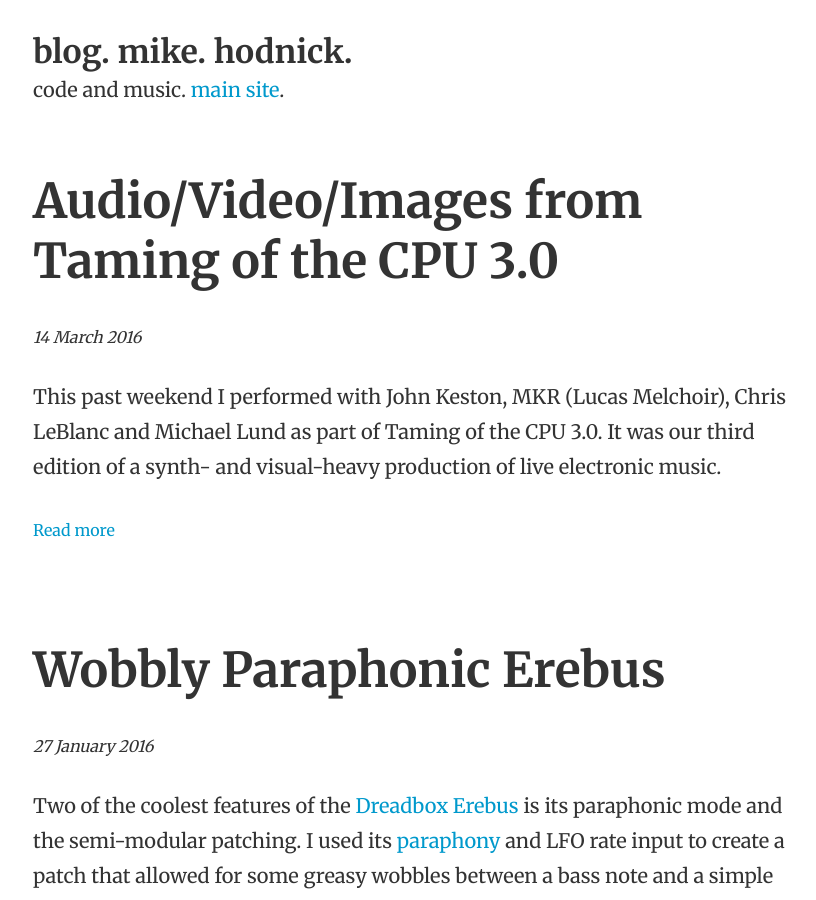
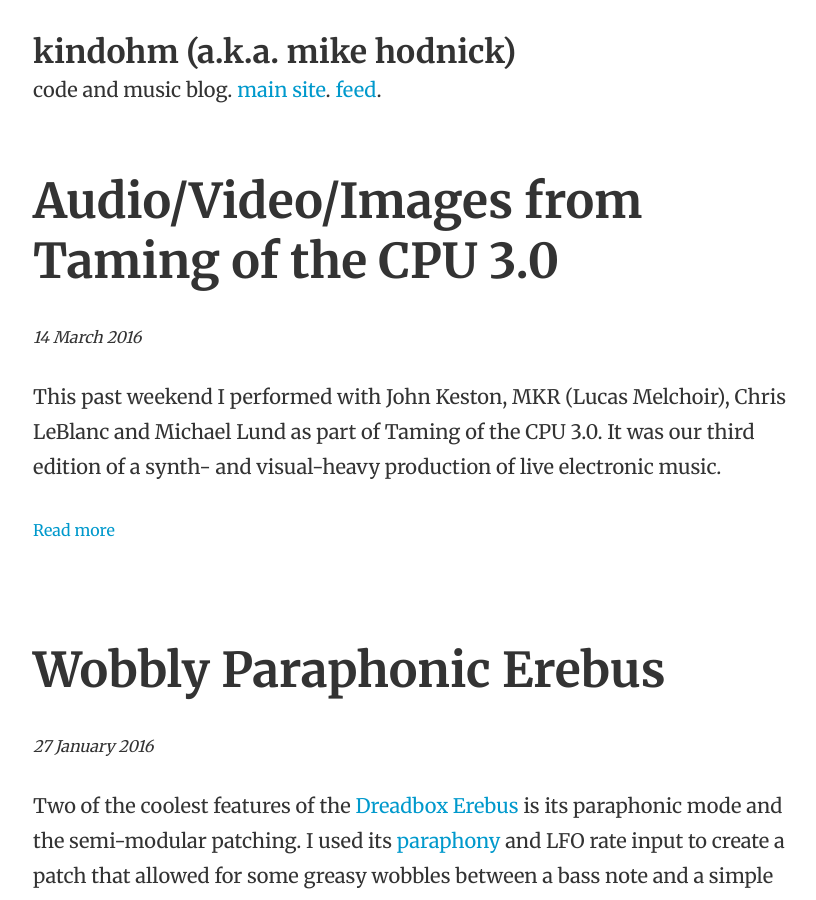
Before and after one commit to kindohm/blog.kindohm.com, a Jekyll site: the page built from index.html, in a window 1280 px wide and 900 px high. Shown: the whole window, without its empty margins (223-1039 px from the left). Built offline with Jekyll 4.4.1, drawn with Linux system fonts in a browser that asks for light colours; Markdown is read by kramdown in place of the engine named in the settings; the list of posts is cut into pages by our own code.

Commit message:
fixed markdown config

```diff
--- a/_config.yml
+++ b/_config.yml
@@ -1,10 +1,9 @@
-name: "blog. mike. hodnick."
-description: "code and music"
+name: "kindohm (a.k.a. mike hodnick)"
+description: "code and music blog"
 author: "kindohm"
 exclude: [README.md, CNAME]
 paginate: 5
 paginate_path: "/page:num/"
 permalink: /:year/:month/:day/:title
-markdown: redcarpet
 imagesPath: "/images/"
 gems: ["jekyll-paginate"]
--- a/_includes/_header.html
+++ b/_includes/_header.html
@@ -2,5 +2,5 @@
 
 <header class="mb">
   <h1 class="h2 m-0"><a href="/">{{site.name}}</a></h1>
-  <p>{{site.description}}. <a href="//kindohm.com">main site</a>.</p>
+  <p>{{site.description}}. <a href="//kindohm.com">main site</a>. <a href="/feed.xml">feed</a>.</p>
 </header>
```
